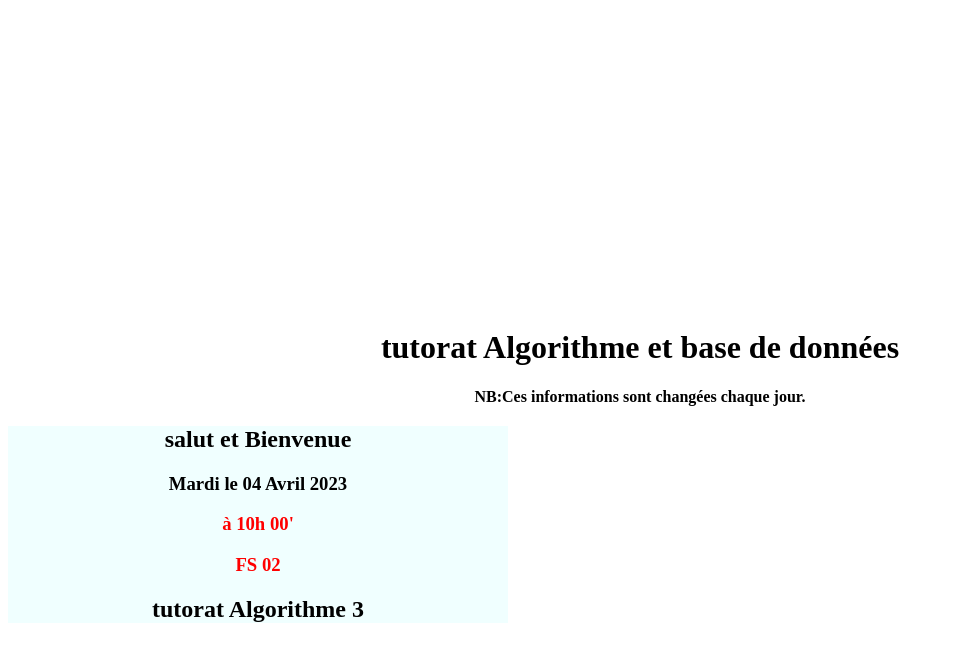
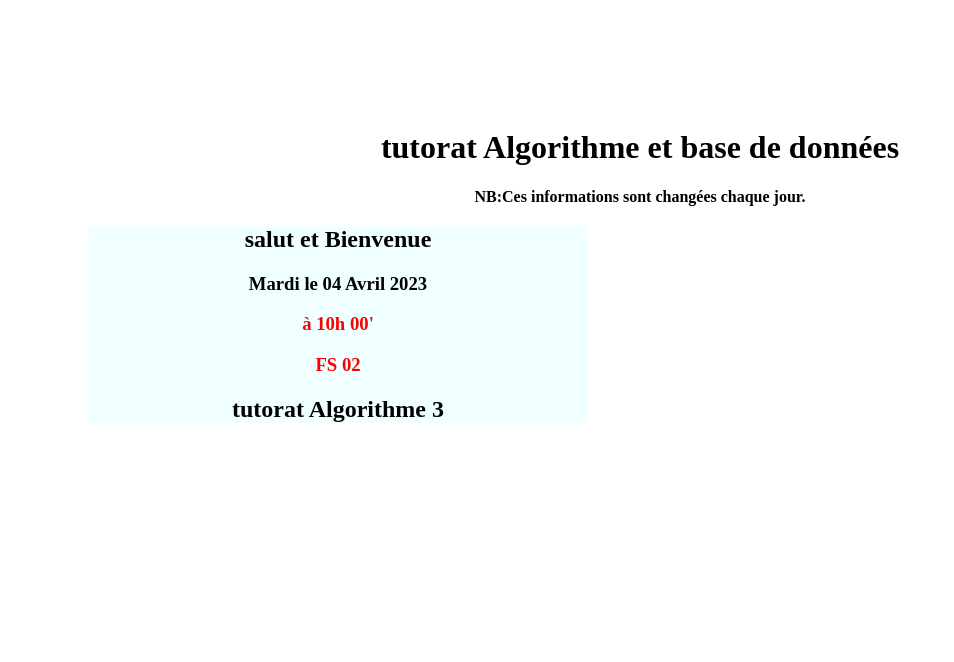
Before and after one commit to diamanka2806/tutorat_algorithme, a plain HTML site: page index.html in a window 1280 px wide. Shown: the whole page, without its empty margins (0-954 px from the left). Drawn offline with Linux system fonts and the light colour scheme.

Commit message:
Update index.html

```diff
--- a/index.html
+++ b/index.html
@@ -5,10 +5,10 @@
         <meta charset="utf-8">
     </head>
     <body style="text-align: center; font-weight: bolder;">
-        <div style="height: 300px;"></div>
+        <div style="height: 100px;"></div>
         <h1>tutorat Algorithme et base de données</h1>
         <p>NB:Ces informations sont changées chaque jour.</p>
-        <div style="text-align: center;height: 1000;width: 500px; background-color: azure;">
+        <div style="text-align: center;height: 1000;width: 500px;margin-left: 80px; background-color: azure;">
             <h2>salut et Bienvenue</h3>
             <h3>Mardi le 04 Avril 2023</h3>
             <h3 style="color: red;"> à 10h 00'</h3>
```
